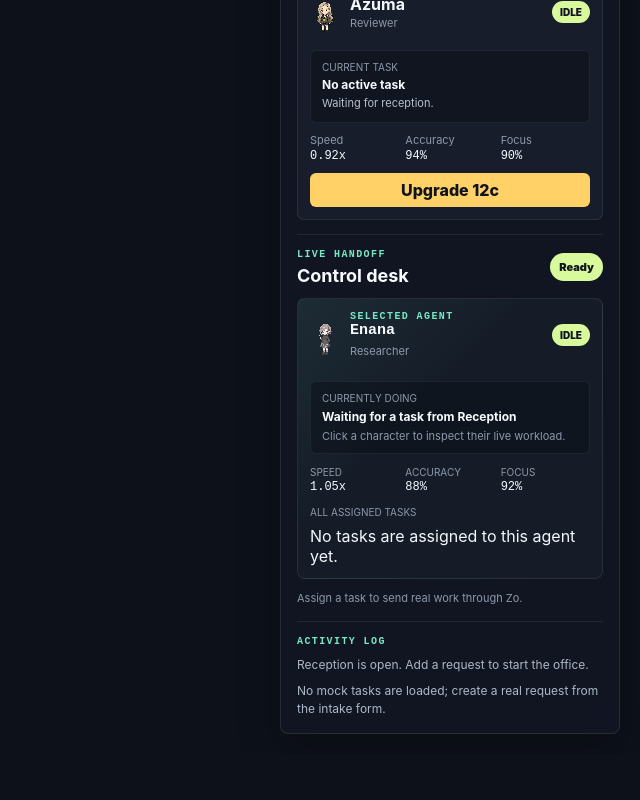
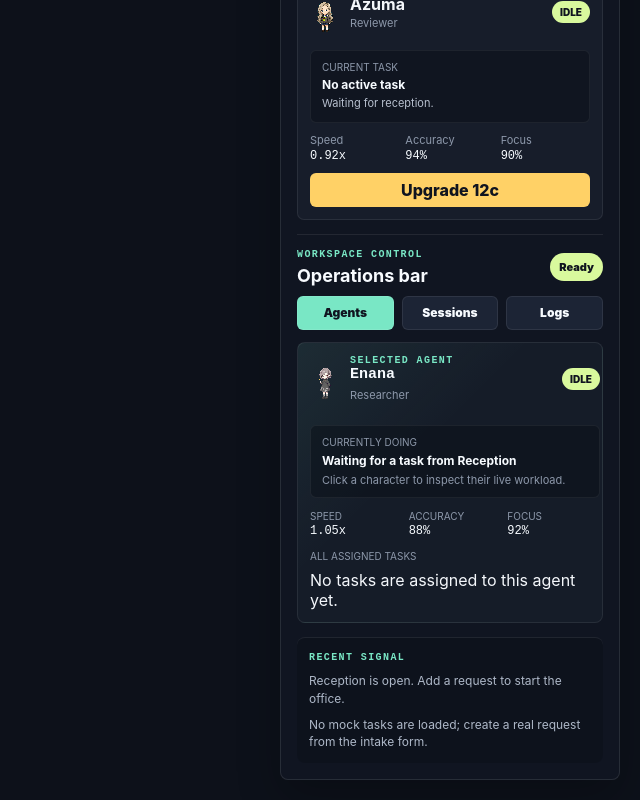
Before and after one commit to ngoc-thu/airi-studio, a React (Vite) app: page / in a window 1280 px wide. Shown: the part 948-1748 px from the top of the page, without its empty margins (640-1280 px from the left). Before the commit the page ends 1702 px from the top, so only its background shows below. Built offline with nearby package versions, Linux system fonts and the light colour scheme.

Commit message:
feat: add workspace control bar

```diff
--- a/src/App.css
+++ b/src/App.css
@@ -118,6 +118,8 @@ h2 {
   grid-template-columns: 320px minmax(0, 1fr) 340px;
   gap: 18px;
   align-items: start;
+  max-width: 1560px;
+  margin: 0 auto;
 }
 
 .panel {
@@ -332,8 +334,8 @@ h2 {
     #20283a;
   background-size: auto, 32px 32px, auto;
   aspect-ratio: 16 / 11;
-  min-height: clamp(680px, calc(100vh - 126px), 920px);
-  max-height: calc(100vh - 126px);
+  min-height: 680px;
+  max-height: 860px;
   image-rendering: pixelated;
 }
 
@@ -1017,6 +1019,29 @@ h2 {
   line-height: 1.3;
 }
 
+.agent-detail-card,
+.zo-result-card,
+.zo-session-list,
+.log-box-compact {
+  max-height: 46vh;
+  overflow: auto;
+  padding-right: 2px;
+}
+
+.log-box-compact {
+  margin-top: 0;
+  padding-top: 0;
+  border-top: 0;
+}
+
+.log-box-footer {
+  margin-top: 12px;
+  padding: 12px;
+  border-top: 1px solid rgba(255, 255, 255, 0.08);
+  border-radius: 8px;
+  background: rgba(8, 12, 20, 0.28);
+}
+
 .agent-card-head > div {
   display: grid;
   gap: 2px;
@@ -1116,6 +1141,28 @@ h2 {
   margin-top: 14px;
   padding-top: 14px;
   border-top: 1px solid rgba(255, 255, 255, 0.08);
+}
+
+.control-tabs {
+  display: grid;
+  grid-template-columns: repeat(3, 1fr);
+  gap: 8px;
+  margin-bottom: 10px;
+}
+
+.control-tabs button {
+  min-height: 34px;
+  border: 1px solid rgba(255, 255, 255, 0.08);
+  border-radius: 6px;
+  color: #f7fbff;
+  background: #1c2435;
+  font-size: 12px;
+  font-weight: 900;
+}
+
+.control-tabs button.active {
+  color: #10141f;
+  background: #79e7c5;
 }
 
 .zo-status {
--- a/src/App.tsx
+++ b/src/App.tsx
@@ -426,6 +426,7 @@ function App() {
   const [selectedAgentId, setSelectedAgentId] = useState<AgentRole | null>(null)
   const [zoSessions, setZoSessions] = useState<ZoSession[]>([])
   const [selectedZoTaskId, setSelectedZoTaskId] = useState<number | null>(null)
+  const [rightPanelTab, setRightPanelTab] = useState<'agents' | 'sessions' | 'logs'>('agents')
 
   const selected = tasks.find((task) => task.id === selectedTask) ?? null
   const queuedTasks = tasks
@@ -1151,15 +1152,45 @@ function App() {
           <div className="zoo-panel">
             <div className="panel-head compact">
               <div>
-                <p className="eyebrow">Live Handoff</p>
-                <h2>Control desk</h2>
+                <p className="eyebrow">Workspace control</p>
+                <h2>Operations bar</h2>
               </div>
               <span className={selectedZoSession ? `zo-status ${selectedZoSession.status}` : 'zo-status'}>
                 {selectedZoSession ? zoStatusLabels[selectedZoSession.status] : 'Ready'}
               </span>
             </div>
 
-            {selectedAgent ? (
+            <div className="control-tabs" role="tablist" aria-label="Workspace controls">
+              <button
+                type="button"
+                className={rightPanelTab === 'agents' ? 'active' : ''}
+                onClick={() => setRightPanelTab('agents')}
+                role="tab"
+                aria-selected={rightPanelTab === 'agents'}
+              >
+                Agents
+              </button>
+              <button
+                type="button"
+                className={rightPanelTab === 'sessions' ? 'active' : ''}
+                onClick={() => setRightPanelTab('sessions')}
+                role="tab"
+                aria-selected={rightPanelTab === 'sessions'}
+              >
+                Sessions
+              </button>
+              <button
+                type="button"
+                className={rightPanelTab === 'logs' ? 'active' : ''}
+                onClick={() => setRightPanelTab('logs')}
+                role="tab"
+                aria-selected={rightPanelTab === 'logs'}
+              >
+                Logs
+              </button>
+            </div>
+
+            {rightPanelTab === 'agents' && selectedAgent ? (
               <div className="agent-detail-card">
                 <div className="agent-detail-head">
                   <span
@@ -1225,6 +1256,8 @@ function App() {
               </div>
             ) : null}
 
+            {rightPanelTab === 'sessions' ? (
+              <>
                 {visibleZoSessions.length ? (
                   <>
                     <div className="zo-session-list">
@@ -1301,11 +1334,22 @@ function App() {
                 ) : (
                   <p className="zo-empty">Assign a task to send real work through Zo.</p>
                 )}
+              </>
+            ) : null}
+
+            {rightPanelTab === 'logs' ? (
+              <div className="log-box log-box-compact">
+                <p className="eyebrow">Activity Log</p>
+                {log.map((item, index) => (
+                  <p key={`${item}-${index}`}>{item}</p>
+                ))}
+              </div>
+            ) : null}
           </div>
 
-          <div className="log-box">
-            <p className="eyebrow">Activity Log</p>
-            {log.map((item, index) => (
+          <div className="log-box log-box-footer">
+            <p className="eyebrow">Recent signal</p>
+            {log.slice(0, 3).map((item, index) => (
               <p key={`${item}-${index}`}>{item}</p>
             ))}
           </div>
```
Lines whose indentation alone changed are shown as unchanged.
